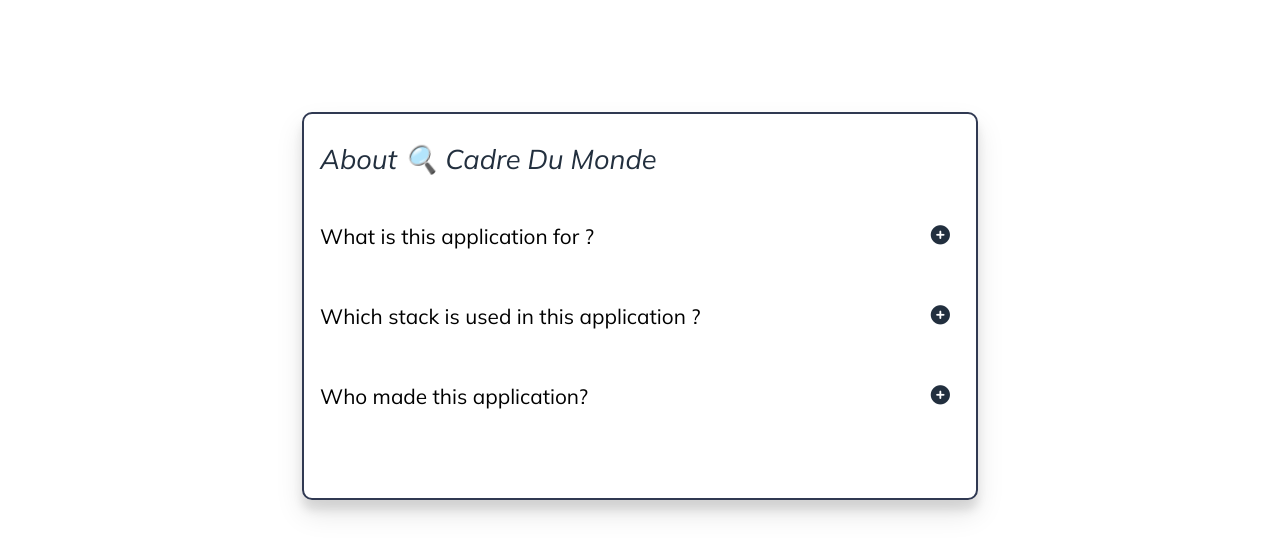
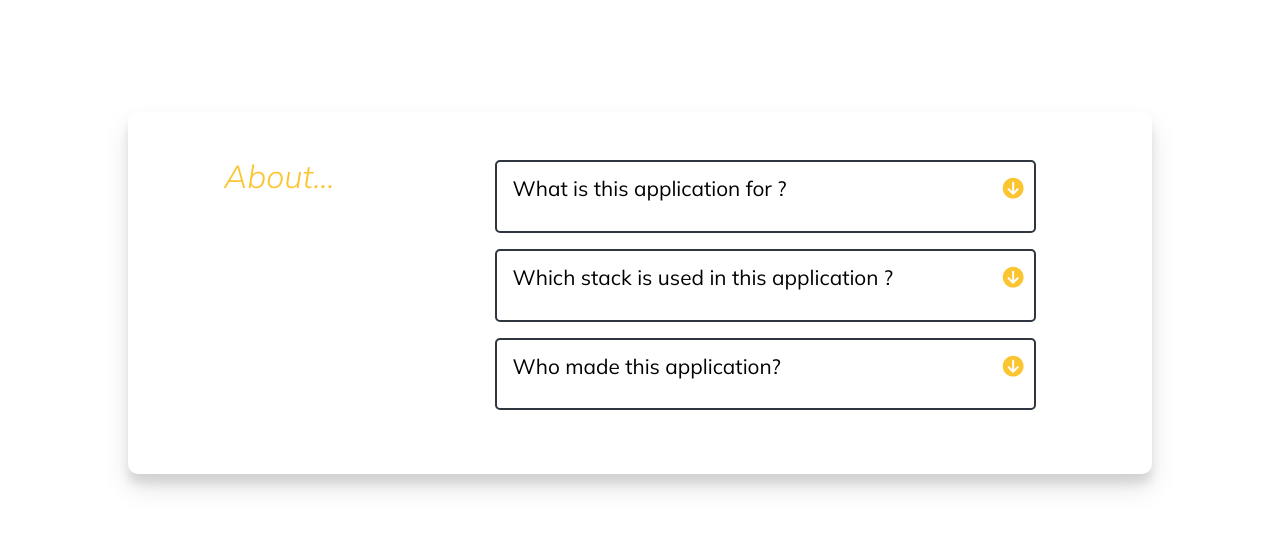
Before and after one commit to SumiSeo/photo-stocker, a React (Create React App) app: page / in a window 1280 px wide. Shown: the top 556 px of the page. Built offline with nearby package versions, Linux system fonts and the light colour scheme.

Commit message:
finished accordion and desing

```diff
--- a/src/components/Accordion.js
+++ b/src/components/Accordion.js
@@ -16,12 +16,14 @@
             <div key={index} className="item__box">
                 <div className="item__info" >
                     <h2 className="item__title">{item.title}</h2>
-                    <div className="panel">
-                        <p className={`hidden ${active}`}>{item.content}</p>
+                    <div
+                    className={`panel ${active}`}>
+                        <p className>{item.content}</p>
                     </div>
 
 
-                <i onClick={()=>{onTitleClick(index)}}
+                <i
+                onClick={()=>{onTitleClick(index)}}
                 className={item.icon}></i>
                 </div>
 
@@ -35,10 +37,9 @@
                 <div
 
                 className="about">
-                About 🔍 Cadre Du Monde</div>
+                About...</div>
                 <div
-
-                className="infox">{eachItem}</div>
+                >{eachItem}</div>
 
             </div>
         </div>
--- a/src/components/App.js
+++ b/src/components/App.js
@@ -13,23 +13,24 @@
 const API_KEY = "0YBRQldRxa3BdyJCjkPMCI9rZnP5yfGr8Eq2_G1x2wQ";
 
 /////////////////////////////////
+
 const items = [
     {
         title : "What is this application for ? ",
         content : "You can find all the images depending on your needs.",
-        icon : "fas fa-plus-circle",
+        icon : "fas fa-arrow-circle-down",
 
     },
     {
         title : "Which stack is used in this application ?",
         content : "I used predominantly React Hooks, SCSS and third-party API.",
-        icon:  "fas fa-plus-circle",
+        icon:  "fas fa-arrow-circle-down",
     },
 
     {
         title : "Who made this application?",
-        content : "Hi :) I am Sumi. I am a software engineer who has a strong basic both front-end and back-end development. You can check my git hub here 👉 https://github.com/SumiSeo",
-        icon : "fas fa-plus-circle",
+        content : "Hi :) I am Sumi. I am a Full-stack developer. You can check my git hub here 👉 https://github.com/SumiSeo",
+        icon : "fas fa-arrow-circle-down",
     }
 
 ];
--- a/src/sass/main.scss
+++ b/src/sass/main.scss
@@ -101,66 +101,69 @@
   align-items: center;
 }
 .item__container {
-  height: 20rem;
-  width: 40rem;
-  padding: 2rem 1rem;
+  // height: 20rem;
+  width: 60rem;
+  padding: 3rem 2rem;
   box-shadow: 0 14px 28px rgba(0, 0, 0, 0.1), 0 10px 10px rgba(0, 0, 0, 0.1);
-  border: 2px solid $grey;
   border-radius: 10px;
-  // display: flex;
-  // justify-content: space-between;
-  // align-items: flex-start;
+  display: flex;
+  justify-content: space-between;
+  align-items: flex-start;
 }
 
 .about {
-  font-size: 1.7rem;
-  padding-bottom: 5px;
-  color: #222f3e;
-  font-weight: 400;
-  margin-bottom: 3rem;
+  font-size: 2rem;
+  color: #fbc531;
+  font-weight: 300;
   font-style: italic;
+  margin: 0 4rem;
 }
 .item__box {
-  display: flex;
-  justify-content: space-between;
-  align-items: center;
-  padding-bottom: 1rem;
+  margin-left: 6rem;
+  width: 70%;
+  padding: 1rem 1rem;
+  margin-bottom: 1rem;
   position: relative;
+  border: 2px solid #2f3640;
+  border-radius: 5px;
+
   &:not(:last-child) {
     margin-bottom: 1rem;
   }
 }
 
-// .item__icon {
-//   margin: 0 20px;
-// }
-
 i {
-  font-size: 1.2rem;
-  color: #222f3e;
+  font-size: 1.3rem;
+  color: #fbc531;
   cursor: pointer;
   position: absolute;
   right: 10px;
 }
 
 .item__info {
-  height: 3rem;
+  width: 100%;
   display: flex;
   flex-direction: column;
 }
 .item__title {
   font-size: 1.3rem;
+  margin-bottom: 1rem;
+}
+
+.panel {
+  position: relative;
+  height: 0px;
+  background-color: white;
+  overflow: hidden;
+  transition: 0.2s ease-in-out;
+  overflow-y: hidden;
 }
 
 .item__info p {
-  margin: 1rem 0;
   font-size: 1rem;
-  width: 80%;
 }
-.panel {
-  display: hidden;
+.active {
+  // padding-top: 0.5rem;
+  // padding-bottom: 2rem;
+  height: 30px;
 }
-
-.active {
-  display: block;
-}
```
